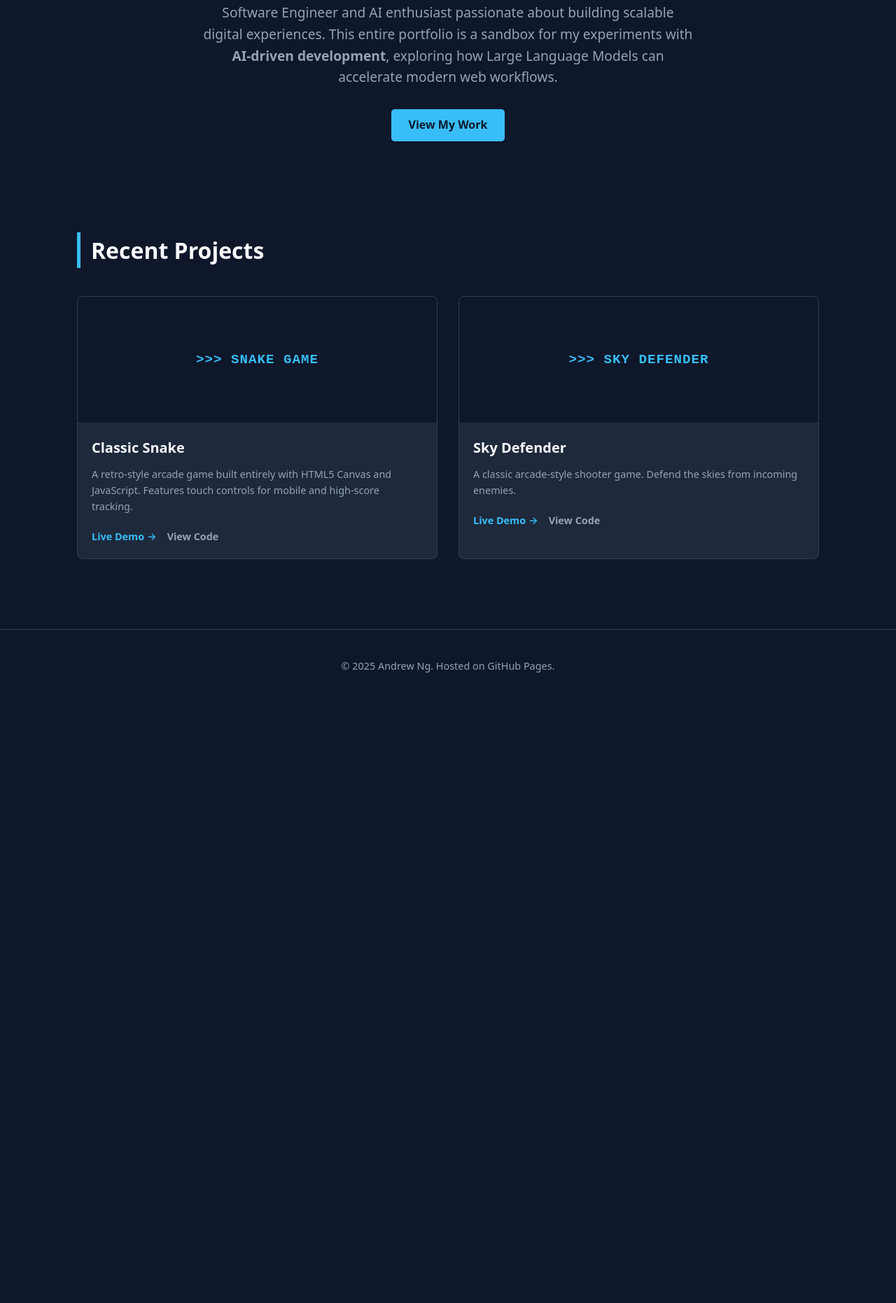
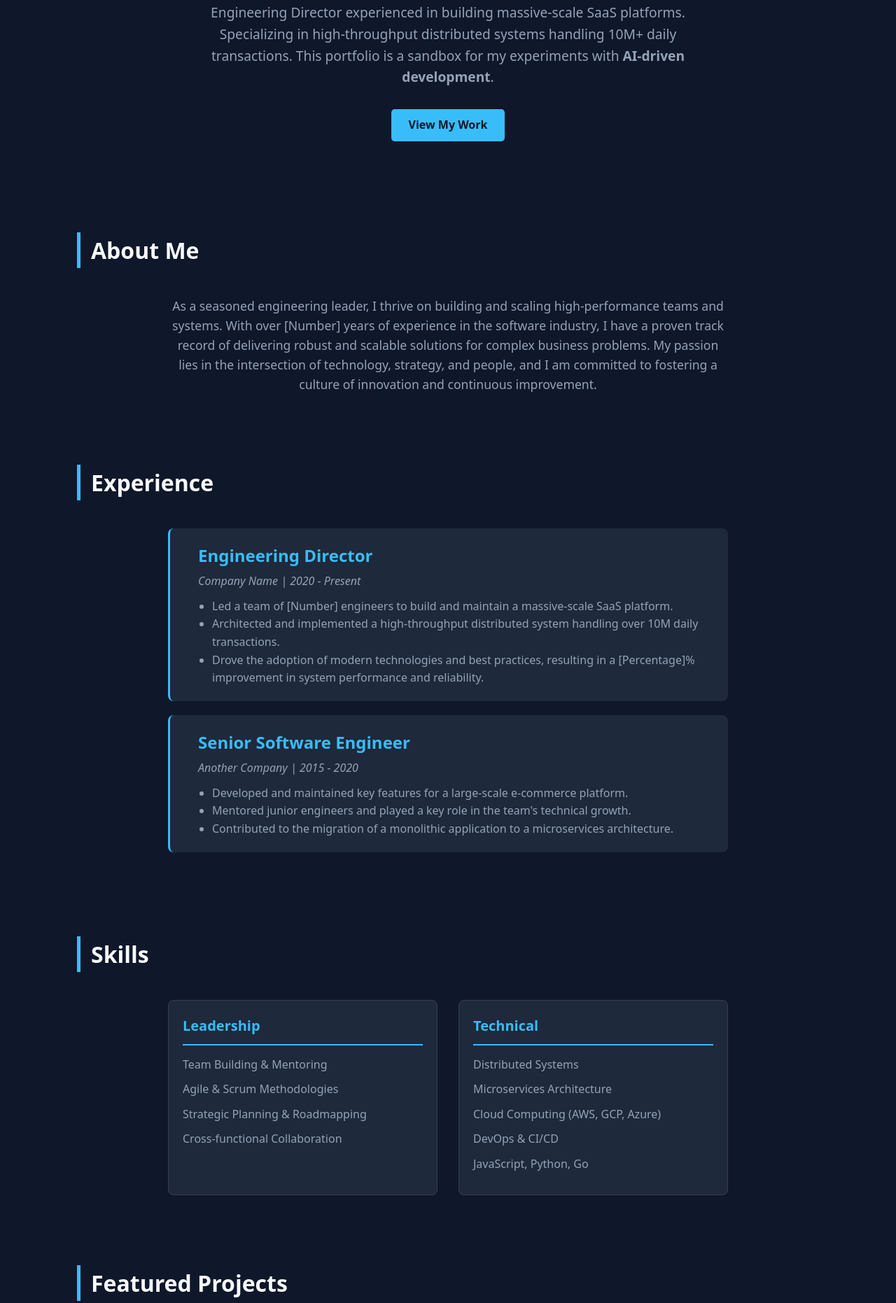
Before and after one commit to andrewpyng/andrewpyng.github.io, a plain HTML site: page index.html in a window 1280 px wide. Shown: the part 308-2170 px from the top of the page at 70% size. Before the commit the page ends 1311 px from the top, so only its background shows below. Drawn offline with Linux system fonts and the light colour scheme.

```diff
--- a/index.html
+++ b/index.html
@@ -4,235 +4,7 @@
     <meta charset="UTF-8">
     <meta name="viewport" content="width=device-width, initial-scale=1.0">
     <title>Portfolio | Andrew Ng</title>
-    <style>
-        /* --- CSS VARIABLES --- */
-        :root {
-            --bg-color: #0f172a;       /* Dark Blue/Slate Background */
-            --card-bg: #1e293b;        /* Slightly lighter for cards */
-            --text-primary: #f8fafc;   /* White text */
-            --text-secondary: #94a3b8; /* Grey text */
-            --accent-color: #38bdf8;   /* Light Blue Accent */
-            --accent-hover: #0ea5e9;   /* Darker Blue for hover */
-            --font-main: system-ui, -apple-system, sans-serif;
-        }
-
-        /* --- GLOBAL STYLES --- */
-        * {
-            box-sizing: border-box;
-            margin: 0;
-            padding: 0;
-        }
-
-        body {
-            background-color: var(--bg-color);
-            color: var(--text-primary);
-            font-family: var(--font-main);
-            line-height: 1.6;
-        }
-
-        a { text-decoration: none; color: inherit; transition: 0.3s; }
-        ul { list-style: none; }
-
-        /* --- LAYOUT UTILITIES --- */
-        .container {
-            max-width: 1100px;
-            margin: 0 auto;
-            padding: 0 20px;
-        }
-
-        /* --- HEADER --- */
-        header {
-            padding: 20px 0;
-            border-bottom: 1px solid #334155;
-        }
-
-        nav {
-            display: flex;
-            justify-content: space-between;
-            align-items: center;
-        }
-
-        .logo {
-            font-size: 1.5rem;
-            font-weight: 700;
-            color: var(--accent-color);
-        }
-
-        .nav-links {
-            display: flex;
-            gap: 20px;
-        }
-
-        .nav-links a:hover { color: var(--accent-color); }
-
-        /* --- HERO SECTION --- */
-        .hero {
-            padding: 80px 0;
-            text-align: center;
-        }
-
-        .hero h1 {
-            font-size: 3rem;
-            margin-bottom: 20px;
-        }
-
-        .hero p {
-            font-size: 1.2rem;
-            color: var(--text-secondary);
-            max-width: 700px;
-            margin: 0 auto 30px;
-        }
-
-        .ai-badge {
-            display: inline-block;
-            background: rgba(56, 189, 248, 0.1);
-            color: var(--accent-color);
-            padding: 5px 12px;
-            border-radius: 15px;
-            font-size: 0.9rem;
-            margin-bottom: 20px;
-            border: 1px solid var(--accent-color);
-        }
-
-        .btn {
-            display: inline-block;
-            background-color: var(--accent-color);
-            color: #0f172a;
-            padding: 10px 25px;
-            border-radius: 5px;
-            font-weight: 600;
-        }
-
-        .btn:hover { background-color: var(--accent-hover); }
-
-        /* --- PROJECTS GRID --- */
-        .projects-section {
-            padding: 50px 0;
-        }
-
-        .section-title {
-            margin-bottom: 40px;
-            font-size: 2rem;
-            border-left: 5px solid var(--accent-color);
-            padding-left: 15px;
-        }
-
-        .grid {
-            display: grid;
-            grid-template-columns: repeat(auto-fit, minmax(300px, 1fr));
-            gap: 30px;
-        }
-
-        /* --- PROJECT CARD --- */
-        .card {
-            background-color: var(--card-bg);
-            border-radius: 8px;
-            overflow: hidden;
-            border: 1px solid #334155;
-            transition: transform 0.2s, box-shadow 0.2s;
-        }
-
-        .card:hover {
-            transform: translateY(-5px);
-            box-shadow: 0 10px 20px rgba(0,0,0,0.3);
-            border-color: var(--accent-color);
-        }
-
-        .card-image {
-            width: 100%;
-            height: 180px;
-            background-color: #334155;
-            display: flex;
-            align-items: center;
-            justify-content: center;
-            color: #64748b;
-            font-weight: bold;
-            letter-spacing: 1px;
-        }
-
-        .card-content {
-            padding: 20px;
-        }
-
-        .card-title {
-            font-size: 1.25rem;
-            margin-bottom: 10px;
-            color: var(--text-primary);
-        }
-
-        .card-desc {
-            font-size: 0.9rem;
-            color: var(--text-secondary);
-            margin-bottom: 20px;
-        }
-
-        .card-links {
-            display: flex;
-            gap: 15px;
-            font-size: 0.9rem;
-            font-weight: 600;
-        }
-
-        .link-demo { color: var(--accent-color); }
-        .link-repo { color: var(--text-secondary); }
-        .link-repo:hover { color: var(--text-primary); }
-
-        /* --- FOOTER --- */
-        footer {
-            text-align: center;
-            padding: 40px 0;
-            margin-top: 50px;
-            border-top: 1px solid #334155;
-            color: var(--text-secondary);
-            font-size: 0.9rem;
-        }
-
-        /* --- MODAL STYLES --- */
-        .modal {
-            display: none; /* Hidden by default */
-            position: fixed;
-            z-index: 1000;
-            left: 0;
-            top: 0;
-            width: 100%;
-            height: 100%;
-            overflow: auto;
-            background-color: rgba(0,0,0,0.7);
-        }
-
-        .modal-content {
-            background-color: #1e293b;
-            margin: 5% auto;
-            padding: 20px;
-            border: 1px solid #334155;
-            width: 80%;
-            height: 80%;
-            position: relative;
-            border-radius: 8px;
-            display: flex;
-            flex-direction: column;
-        }
-
-        .close-button {
-            color: #94a3b8;
-            align-self: flex-end;
-            font-size: 28px;
-            font-weight: bold;
-            cursor: pointer;
-        }
-
-        .close-button:hover,
-        .close-button:focus {
-            color: #f8fafc;
-        }
-
-        #modalFrame {
-            flex-grow: 1; /* Ensures iframe fills the space */
-            border: none;
-            width: 100%;
-            height: 100%;
-        }
-    </style>
+    <link rel="stylesheet" href="style.css">
 </head>
 <body>
 
@@ -242,6 +14,9 @@
             <nav>
                 <div class="logo">&lt;AndrewNg /&gt;</div>
                 <ul class="nav-links">
+                    <li><a href="#about">About</a></li>
+                    <li><a href="#experience">Experience</a></li>
+                    <li><a href="#skills">Skills</a></li>
                     <li><a href="#projects">Projects</a></li>
                     <li><a href="https://github.com/andrewpyng" target="_blank">GitHub</a></li>
                     <!-- New LinkedIn Link -->
@@ -262,19 +37,84 @@
 
             <!-- Updated Personal Description -->
             <p>
-                Software Engineer and AI enthusiast passionate about building scalable digital experiences.
-                This entire portfolio is a sandbox for my experiments with <strong>AI-driven development</strong>,
-                exploring how Large Language Models can accelerate modern web workflows.
+                Engineering Director experienced in building massive-scale SaaS platforms.
+                Specializing in high-throughput distributed systems handling 10M+ daily transactions.
+                This portfolio is a sandbox for my experiments with <strong>AI-driven development</strong>.
             </p>
 
             <a href="#projects" class="btn">View My Work</a>
         </div>
     </section>
 
+    <!-- ABOUT ME SECTION -->
+    <section id="about" class="about-section">
+        <div class="container">
+            <h2 class="section-title">About Me</h2>
+            <p>
+                As a seasoned engineering leader, I thrive on building and scaling high-performance teams and systems. With over [Number] years of experience in the software industry, I have a proven track record of delivering robust and scalable solutions for complex business problems. My passion lies in the intersection of technology, strategy, and people, and I am committed to fostering a culture of innovation and continuous improvement.
+            </p>
+        </div>
+    </section>
+
+    <!-- EXPERIENCE SECTION -->
+    <section id="experience" class="experience-section">
+        <div class="container">
+            <h2 class="section-title">Experience</h2>
+            <div class="timeline">
+                <div class="timeline-item">
+                    <h3>Engineering Director</h3>
+                    <p><em>Company Name | 2020 - Present</em></p>
+                    <ul>
+                        <li>Led a team of [Number] engineers to build and maintain a massive-scale SaaS platform.</li>
+                        <li>Architected and implemented a high-throughput distributed system handling over 10M daily transactions.</li>
+                        <li>Drove the adoption of modern technologies and best practices, resulting in a [Percentage]% improvement in system performance and reliability.</li>
+                    </ul>
+                </div>
+                <div class="timeline-item">
+                    <h3>Senior Software Engineer</h3>
+                    <p><em>Another Company | 2015 - 2020</em></p>
+                    <ul>
+                        <li>Developed and maintained key features for a large-scale e-commerce platform.</li>
+                        <li>Mentored junior engineers and played a key role in the team's technical growth.</li>
+                        <li>Contributed to the migration of a monolithic application to a microservices architecture.</li>
+                    </ul>
+                </div>
+            </div>
+        </div>
+    </section>
+
+    <!-- SKILLS SECTION -->
+    <section id="skills" class="skills-section">
+        <div class="container">
+            <h2 class="section-title">Skills</h2>
+            <div class="skills-grid">
+                <div class="skill-category">
+                    <h3>Leadership</h3>
+                    <ul>
+                        <li>Team Building &amp; Mentoring</li>
+                        <li>Agile &amp; Scrum Methodologies</li>
+                        <li>Strategic Planning &amp; Roadmapping</li>
+                        <li>Cross-functional Collaboration</li>
+                    </ul>
+                </div>
+                <div class="skill-category">
+                    <h3>Technical</h3>
+                    <ul>
+                        <li>Distributed Systems</li>
+                        <li>Microservices Architecture</li>
+                        <li>Cloud Computing (AWS, GCP, Azure)</li>
+                        <li>DevOps &amp; CI/CD</li>
+                        <li>JavaScript, Python, Go</li>
+                    </ul>
+                </div>
+            </div>
+        </div>
+    </section>
+
     <!-- PROJECTS SECTION -->
     <section id="projects" class="projects-section">
         <div class="container">
-            <h2 class="section-title">Recent Projects</h2>
+            <h2 class="section-title">Featured Projects</h2>
 
             <div class="grid">
 
@@ -286,7 +126,7 @@
                     <div class="card-content">
                         <h3 class="card-title">Classic Snake</h3>
                         <p class="card-desc">
-                            A retro-style arcade game built entirely with HTML5 Canvas and JavaScript. Features touch controls for mobile and high-score tracking.
+                            A retro-style arcade game built entirely with HTML5 Canvas and JavaScript. Demonstrates clean code, and fundamental game development patterns.
                         </p>
                         <div class="card-links">
                             <a href="/classic-snake/" class="link-demo">Live Demo &rarr;</a>
@@ -303,7 +143,7 @@
                     <div class="card-content">
                         <h3 class="card-title">Sky Defender</h3>
                         <p class="card-desc">
-                            A classic arcade-style shooter game. Defend the skies from incoming enemies.
+                            A classic arcade-style shooter game, showcasing object-oriented programming principles and animation with JavaScript.
                         </p>
                         <div class="card-links">
                             <a href="/sky-defender/" class="link-demo">Live Demo &rarr;</a>
@@ -331,38 +171,7 @@
         </div>
     </div>
 
-    <script>
-        // Modal functionality
-        const modal = document.getElementById('projectModal');
-        const modalFrame = document.getElementById('modalFrame');
-        const demoLinks = document.querySelectorAll('.link-demo');
-        const closeButton = document.querySelector('.close-button');
-
-        demoLinks.forEach(link => {
-            link.addEventListener('click', function(event) {
-                event.preventDefault();
-                const url = this.getAttribute('href');
-                if (url && url !== '#') {
-                    modalFrame.src = url;
-                    modal.style.display = 'block';
-                }
-            });
-        });
-
-        function closeModal() {
-            modal.style.display = 'none';
-            modalFrame.src = ''; // Stop video/game from running in background
-        }
-
-        closeButton.addEventListener('click', closeModal);
-
-        // Close modal if user clicks outside of the modal content
-        window.addEventListener('click', function(event) {
-            if (event.target == modal) {
-                closeModal();
-            }
-        });
-    </script>
+    <script src="script.js"></script>
 
 </body>
 </html>
--- /dev/null
+++ b/style.css
@@ -0,0 +1,307 @@
+/* --- CSS VARIABLES --- */
+:root {
+    --bg-color: #0f172a;       /* Dark Blue/Slate Background */
+    --card-bg: #1e293b;        /* Slightly lighter for cards */
+    --text-primary: #f8fafc;   /* White text */
+    --text-secondary: #94a3b8; /* Grey text */
+    --accent-color: #38bdf8;   /* Light Blue Accent */
+    --accent-hover: #0ea5e9;   /* Darker Blue for hover */
+    --font-main: system-ui, -apple-system, sans-serif;
+}
+
+/* --- GLOBAL STYLES --- */
+* {
+    box-sizing: border-box;
+    margin: 0;
+    padding: 0;
+}
+
+body {
+    background-color: var(--bg-color);
+    color: var(--text-primary);
+    font-family: var(--font-main);
+    line-height: 1.6;
+}
+
+a { text-decoration: none; color: inherit; transition: 0.3s; }
+ul { list-style: none; }
+
+/* --- LAYOUT UTILITIES --- */
+.container {
+    max-width: 1100px;
+    margin: 0 auto;
+    padding: 0 20px;
+}
+
+/* --- HEADER --- */
+header {
+    padding: 20px 0;
+    border-bottom: 1px solid #334155;
+}
+
+nav {
+    display: flex;
+    justify-content: space-between;
+    align-items: center;
+}
+
+.logo {
+    font-size: 1.5rem;
+    font-weight: 700;
+    color: var(--accent-color);
+}
+
+.nav-links {
+    display: flex;
+    gap: 20px;
+}
+
+.nav-links a:hover { color: var(--accent-color); }
+
+/* --- HERO SECTION --- */
+.hero {
+    padding: 80px 0;
+    text-align: center;
+}
+
+.hero h1 {
+    font-size: 3rem;
+    margin-bottom: 20px;
+}
+
+.hero p {
+    font-size: 1.2rem;
+    color: var(--text-secondary);
+    max-width: 700px;
+    margin: 0 auto 30px;
+}
+
+.ai-badge {
+    display: inline-block;
+    background: rgba(56, 189, 248, 0.1);
+    color: var(--accent-color);
+    padding: 5px 12px;
+    border-radius: 15px;
+    font-size: 0.9rem;
+    margin-bottom: 20px;
+    border: 1px solid var(--accent-color);
+}
+
+.btn {
+    display: inline-block;
+    background-color: var(--accent-color);
+    color: #0f172a;
+    padding: 10px 25px;
+    border-radius: 5px;
+    font-weight: 600;
+}
+
+.btn:hover { background-color: var(--accent-hover); }
+
+/* --- PROJECTS GRID --- */
+.projects-section {
+    padding: 50px 0;
+}
+
+.section-title {
+    margin-bottom: 40px;
+    font-size: 2rem;
+    border-left: 5px solid var(--accent-color);
+    padding-left: 15px;
+}
+
+.grid {
+    display: grid;
+    grid-template-columns: repeat(auto-fit, minmax(300px, 1fr));
+    gap: 30px;
+}
+
+/* --- PROJECT CARD --- */
+.card {
+    background-color: var(--card-bg);
+    border-radius: 8px;
+    overflow: hidden;
+    border: 1px solid #334155;
+    transition: transform 0.2s, box-shadow 0.2s;
+}
+
+.card:hover {
+    transform: translateY(-5px);
+    box-shadow: 0 10px 20px rgba(0,0,0,0.3);
+    border-color: var(--accent-color);
+}
+
+.card-image {
+    width: 100%;
+    height: 180px;
+    background-color: #334155;
+    display: flex;
+    align-items: center;
+    justify-content: center;
+    color: #64748b;
+    font-weight: bold;
+    letter-spacing: 1px;
+}
+
+.card-content {
+    padding: 20px;
+}
+
+.card-title {
+    font-size: 1.25rem;
+    margin-bottom: 10px;
+    color: var(--text-primary);
+}
+
+.card-desc {
+    font-size: 0.9rem;
+    color: var(--text-secondary);
+    margin-bottom: 20px;
+}
+
+.card-links {
+    display: flex;
+    gap: 15px;
+    font-size: 0.9rem;
+    font-weight: 600;
+}
+
+.link-demo { color: var(--accent-color); }
+.link-repo { color: var(--text-secondary); }
+.link-repo:hover { color: var(--text-primary); }
+
+/* --- FOOTER --- */
+footer {
+    text-align: center;
+    padding: 40px 0;
+    margin-top: 50px;
+    border-top: 1px solid #334155;
+    color: var(--text-secondary);
+    font-size: 0.9rem;
+}
+
+/* --- MODAL STYLES --- */
+.modal {
+    display: none; /* Hidden by default */
+    position: fixed;
+    z-index: 1000;
+    left: 0;
+    top: 0;
+    width: 100%;
+    height: 100%;
+    overflow: auto;
+    background-color: rgba(0,0,0,0.7);
+}
+
+.modal-content {
+    background-color: #1e293b;
+    margin: 5% auto;
+    padding: 20px;
+    border: 1px solid #334155;
+    width: 80%;
+    height: 80%;
+    position: relative;
+    border-radius: 8px;
+    display: flex;
+    flex-direction: column;
+}
+
+.close-button {
+    color: #94a3b8;
+    align-self: flex-end;
+    font-size: 28px;
+    font-weight: bold;
+    cursor: pointer;
+}
+
+.close-button:hover,
+.close-button:focus {
+    color: #f8fafc;
+}
+
+#modalFrame {
+    flex-grow: 1; /* Ensures iframe fills the space */
+    border: none;
+    width: 100%;
+    height: 100%;
+}
+
+/* --- ABOUT ME, EXPERIENCE, SKILLS SECTIONS --- */
+.about-section, .experience-section, .skills-section {
+    padding: 50px 0;
+}
+
+.about-section p {
+    font-size: 1.1rem;
+    color: var(--text-secondary);
+    max-width: 800px;
+    margin: 0 auto;
+    text-align: center;
+}
+
+/* --- EXPERIENCE TIMELINE --- */
+.timeline {
+    position: relative;
+    max-width: 800px;
+    margin: 0 auto;
+}
+
+.timeline-item {
+    padding: 20px 40px;
+    position: relative;
+    background-color: var(--card-bg);
+    border-radius: 8px;
+    margin-bottom: 20px;
+    border-left: 3px solid var(--accent-color);
+}
+
+.timeline-item h3 {
+    font-size: 1.5rem;
+    color: var(--accent-color);
+    margin-bottom: 5px;
+}
+
+.timeline-item p {
+    font-style: italic;
+    color: var(--text-secondary);
+    margin-bottom: 10px;
+}
+
+.timeline-item ul {
+    list-style-type: disc;
+    padding-left: 20px;
+    color: var(--text-secondary);
+}
+
+/* --- SKILLS GRID --- */
+.skills-grid {
+    display: grid;
+    grid-template-columns: repeat(auto-fit, minmax(300px, 1fr));
+    gap: 30px;
+    max-width: 800px;
+    margin: 0 auto;
+}
+
+.skill-category {
+    background-color: var(--card-bg);
+    padding: 20px;
+    border-radius: 8px;
+    border: 1px solid #334155;
+}
+
+.skill-category h3 {
+    font-size: 1.25rem;
+    color: var(--accent-color);
+    margin-bottom: 15px;
+    border-bottom: 2px solid var(--accent-color);
+    padding-bottom: 10px;
+}
+
+.skill-category ul {
+    list-style-type: none;
+}
+
+.skill-category li {
+    margin-bottom: 10px;
+    color: var(--text-secondary);
+}
```
Also changed, not shown: script.js (added, +30 -0 lines).
